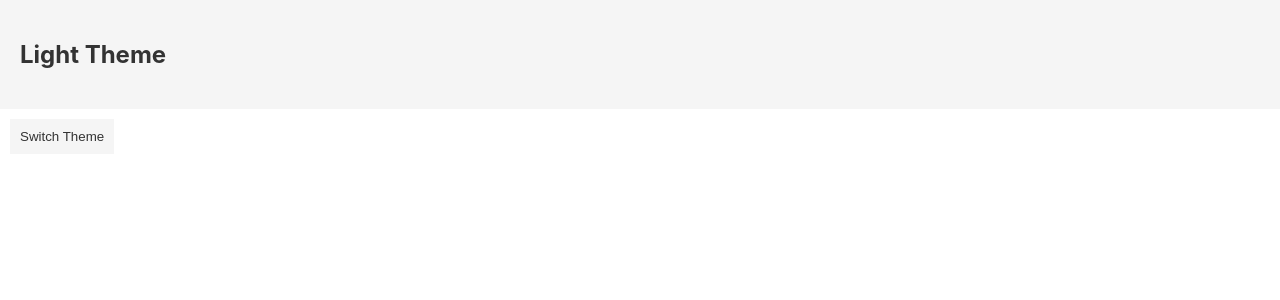
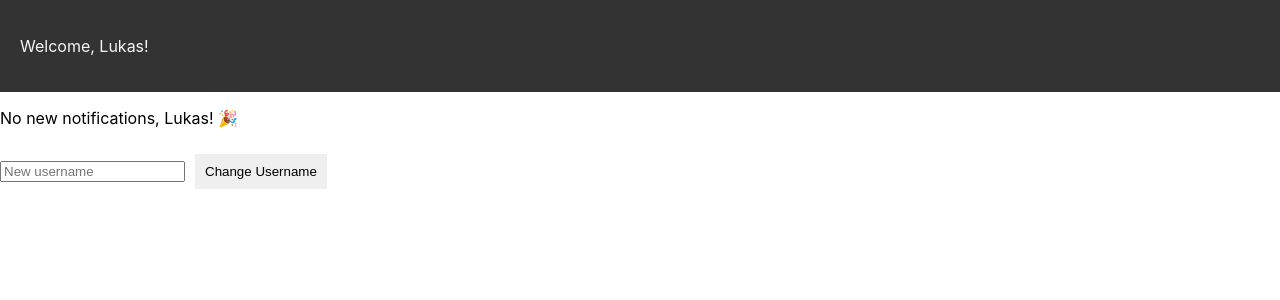
Before and after one commit to lukassketrys98/REACT, a React (Create React App) app: page / in a window 1280 px wide. Shown: the top 300 px of the page. Built offline with nearby package versions, Linux system fonts and the light colour scheme.

Commit message:
challenge done

```diff
--- a/src/App.js
+++ b/src/App.js
@@ -1,15 +1,49 @@
-import React from "react"
+import React, { Component } from "react"
 import Header from "./Header"
-import Button from "./Button"
+import { UserContextConsumer } from './userContext'
 
 
-function App() {
-    return (
-        <div>
-           <Header />
-            <Button />
-        </div>
-    )
+
+class App extends Component {
+    state = {
+        username: ''
+    }
+    handleChange = (event) => {
+        const { name, value } = event.target
+        this.setState({
+            [name]: value
+        })
+
+    }
+    render() {
+        return (
+            <div>
+                <Header />
+                <UserContextConsumer>
+                    {({ name, changeUsername }) => (
+                        <main>
+
+                            <p className="main">No new notifications, {name}! 🎉</p>
+                            <input
+                                type="text"
+                                name="username"
+                                placeholder="New username"
+                                value={this.state.username}
+                                onChange={this.handleChange}
+                            />
+                    <button onClick={() => changeUsername(this.state.username)}
+                            >Change Username</button>
+                        </main>
+                    )}
+                </UserContextConsumer>
+
+
+
+
+            </div>
+        )
+    }
+
 }
 
 export default App
--- a/src/Button.js
+++ /dev/null
@@ -1,26 +0,0 @@
-import React from "react"
-
-import {ThemeContextConsumer} from './themeContext'
-import PropTypes from 'prop-types';
-
-function Button(props){
-
-        return (
-            <ThemeContextConsumer>
-                {
-                    ({theme, changeTheme}) => (
-                        <button onClick = {changeTheme} className={`${theme}-theme`}>Switch Theme</button>
-                    )
-                }
-            </ThemeContextConsumer>
-        )
-    }
-
-Button.propTypes = {
-    value: PropTypes.oneOf(['light', 'dark']).isRequired,
-}
-
-Button.defaultProps = {
-    value: "light"
-}
-export default Button
--- a/src/Header.js
+++ b/src/Header.js
@@ -1,19 +1,19 @@
 import React from "react"
-import {ThemeContextConsumer} from './themeContext'
+import {UserContextConsumer} from './userContext'
 
 function Header(props){
 
 
         return (
-            <ThemeContextConsumer>
+            <header className="dark-theme">
+
+            <UserContextConsumer>
             {
-                ({theme, changeTheme}) => (
-                    <header className={`${theme}-theme`}>
-                    <h2>{theme == "light"? "Light" : "Dark"} Theme</h2>
-                </header>
-        )
+                ({name}) =>  (<p>Welcome, {name}!</p>)
             }
-        </ThemeContextConsumer>
+        </UserContextConsumer>
+        </header>
+
 
         )
 
--- a/src/index.js
+++ b/src/index.js
@@ -2,16 +2,16 @@ import React from 'react';
 import ReactDOM from 'react-dom';
 import './index.css';
 import App from './App';
-import {ThemeContextProvider} from './themeContext'
+import {UserContextProvider} from './userContext'
 
 
 
 ReactDOM.render(
   <React.StrictMode>
-    <ThemeContextProvider>
+    <UserContextProvider>
       <App />
 
-    </ThemeContextProvider>
+    </UserContextProvider>
   </React.StrictMode>,
   document.getElementById('root')
 );
--- a/src/themeContext.js
+++ /dev/null
@@ -1,36 +0,0 @@
-import React, { Component } from 'react';
-const { Provider, Consumer } = React.createContext()
-
-
-
-// const {Provider, Consumer} = ThemeContext
-
-//ThemeContext.Provider & ThemeContext.Consumer
-
-class ThemeContextProvider extends Component {
-    state = {
-        theme: "light"
-    }
-
-    changeTheme = () => {
-        this.setState(prevState => {
-            return {
-                theme: prevState.theme === "light" ? "dark" : "light"
-            }
-        })
-    }
-    render() {
-        return (
-            <Provider value={
-                {
-                    theme: this.state.theme,
-                    changeTheme: this.changeTheme
-                }
-            }>
-                {this.props.children}
-            </Provider>
-        )
-    }
-}
-
-export { ThemeContextProvider, Consumer as ThemeContextConsumer }
--- /dev/null
+++ b/src/userContext.js
@@ -0,0 +1,28 @@
+import React, { Component } from 'react';
+const { Provider, Consumer } = React.createContext()
+
+
+class UserContextProvider extends Component {
+    state = {
+        name: "Lukas"
+    }
+
+    changeUsername = (name) => {
+        this.setState({name})
+    }
+    render() {
+
+        return (
+            <Provider value={
+                {
+                    name: this.state.name,
+                    changeUsername: this.changeUsername
+                }
+            }>
+                {this.props.children}
+            </Provider>
+        )
+    }
+}
+
+export { UserContextProvider, Consumer as UserContextConsumer }
```
